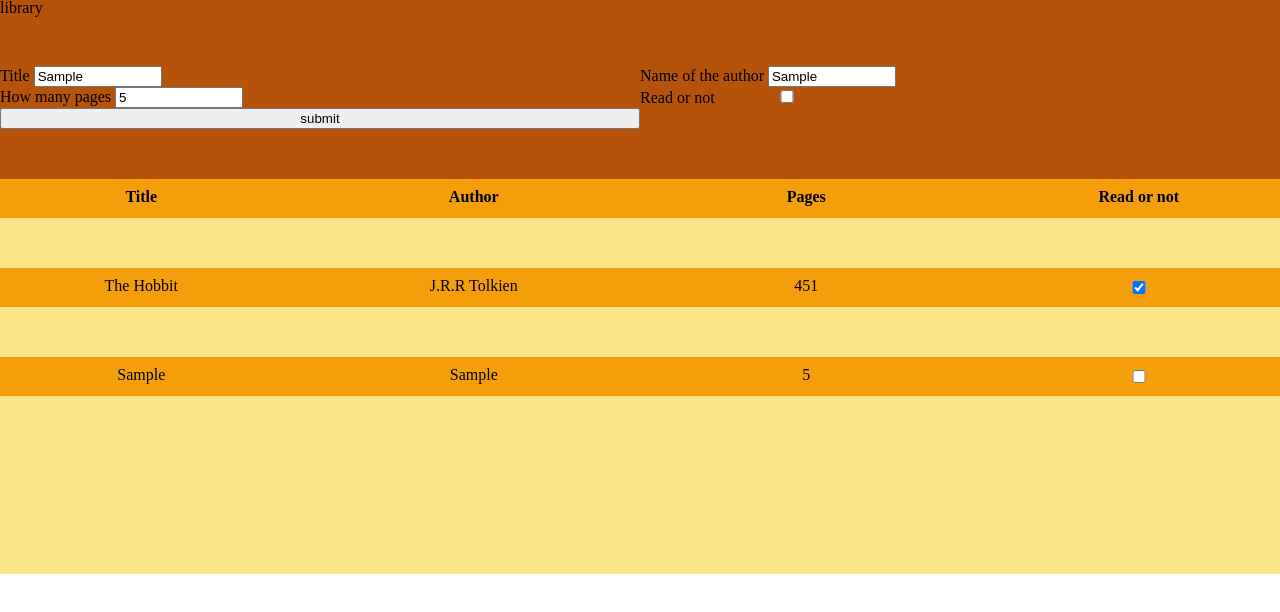
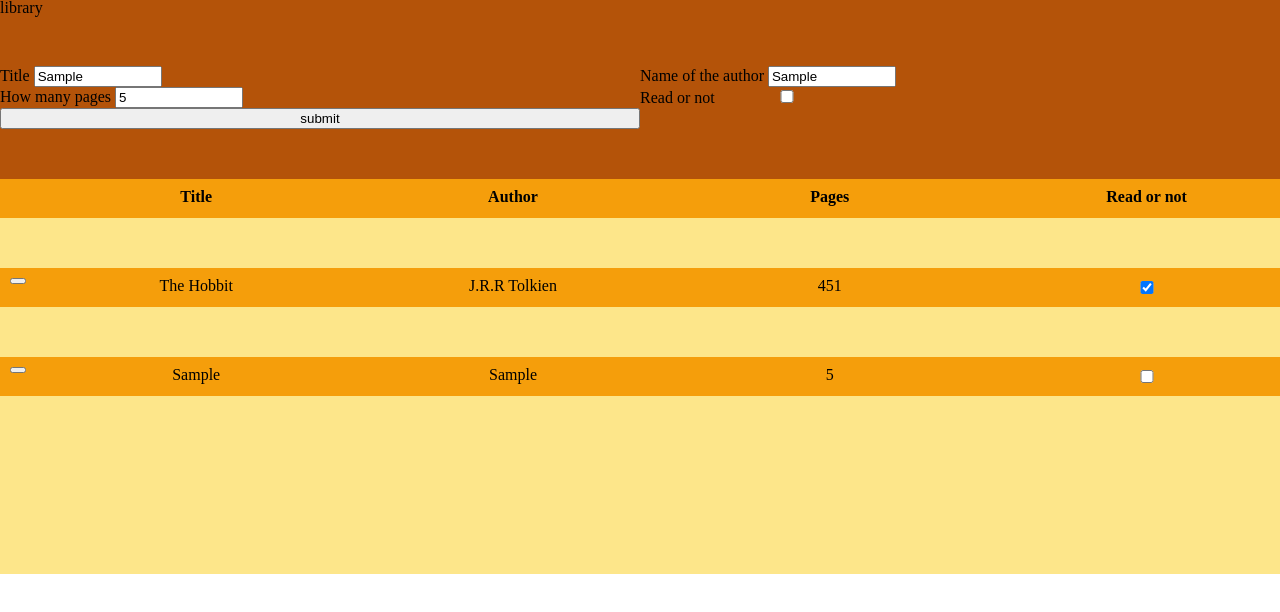
Before and after one commit to noahthemonkey/project-library, a plain HTML site: page index.html in a window 1280 px wide. Both pictures are taken after typing "Sample", "Sample", "5" into the empty fields and a click on the button "submit". Drawn offline with Linux system fonts and the light colour scheme.

Commit message:
Add id to every row dynamically and remove button
Make read or not checkbox checkable
Make it so that when  a book is removed from the library it is
also removed from the myLibrary array
begin working on function that when a user clicks a checkbox
currently in the library. to then change that value in the mylibrary
array

```diff
--- a/index.html
+++ b/index.html
@@ -19,7 +19,7 @@
         </label>
 
         <label for="author">Name of the author
-            <input type="text" name="author" id="author">
+            <input type="text" name="author" id="author" placeholder="J.R.R Tolkien">
         </label>
 
         <label for="pages">How many pages
@@ -37,18 +37,23 @@
 
             <table>
                 <tbody id="addedbooks">
+
                     <tr>
+                        <th></th>
                         <th>Title</th>
                         <th>Author</th>
                         <th>Pages</th>
                         <th>Read or not</th>
                     </tr>
+
                     <tr>
+                        <td><button onclick="removebook(this)"></button></td>
                         <td>The Hobbit</td>
                         <td>J.R.R Tolkien</td>
                         <td>451</td>
                         <td><input type="checkbox" checked="true"></td>
                     </tr>
+
                 </tbody>
             </table>
 
--- a/myscript.js
+++ b/myscript.js
@@ -7,32 +7,55 @@ function Book(title, author, pages, read) {
 	this.author = author
 	this.pages = pages
 	this.read = read
-  this.info = function addBookToLibrary() {
+	this.info = function logBook() {
 		return this.title + this.author + this.pages + this.read;
 	};
 }
 
-let book1 = new Book("The Hobbit", "J.R.R Tolkien", 275, "read")
-let book2 = new Book("Can't Hurt Me", "David Goggins", 364, "read")
-let book3 = new Book("Mastery", "Robert Greene", 353, "read")
+let book1 = new Book("The Hobbit", "J.R.R Tolkien", 275, true)
+myLibrary.push(book1)
+
 
 console.log(book1.info())
-console.log(book2.info())
-console.log(book3.info())
 
-titleinput = document.getElementById('title')
-authorinput = document.getElementById('author')
-pagesinput = document.getElementById('pages')
-readinput = document.getElementById('read')
 
-const addedbooks = document.getElementById('addedbooks')
+titleinput = document.getElementById('title');
+authorinput = document.getElementById('author');
+pagesinput = document.getElementById('pages');
+readinput = document.getElementById('read');
+
+const addedbooks = document.getElementById('addedbooks');
+let bookx;
+let addrow;
 
 
 function addBookToLibrary() {
-  // do stuff here
+	let bookx = new Book(titleinput.value, authorinput.value, pagesinput.value, readinput.checked)
+	myLibrary.push(bookx)
+	console.log(bookx)
+	console.log(myLibrary)
 
-  var addrow = document.createElement('tr')
+
+
+
+	addrow = document.createElement('tr')
+// this gives each row its own id
+	let addid = document.getElementsByTagName('tr')
+	while (i < addid.length) {
+		addid = addid[i]
+		addrow.setAttribute("class", "row_" + i);
+		i++;
+	}
+
 	addedbooks.appendChild(addrow)
+
+// This removes the row that the button that is being pressesd is in.
+	let removerow2 = document.createElement('button')
+  let removerow1 = document.createElement('td')
+	removerow2.setAttribute('onclick', 'removebook(this)')
+  removerow1.appendChild(removerow2)
+	addrow.appendChild(removerow1)
+
 	var addtitle = document.createElement('td')
 	addtitle.textContent = titleinput.value
 	addrow.appendChild(addtitle)
@@ -45,6 +68,7 @@ function addBookToLibrary() {
 
 	var addread = document.createElement('td')
 
+
 	if (readinput.checked == true) {
 		var addreadbtn = document.createElement('input')
 		addreadbtn.setAttribute('type', 'checkbox')
@@ -55,10 +79,43 @@ function addBookToLibrary() {
 		addreadbtn.setAttribute('type', 'checkbox')
 	}
 
+addreadbtn.setAttribute('onclick', 'readornot(this)')
 
 	addread.appendChild(addreadbtn)
+
 	addrow.appendChild(addread)
+
 	return
 
 
 }
+
+var tablerow = addedbooks.getElementsByTagName("tr");
+let i = 0;
+while (i < tablerow.length) {
+	tablerow = tablerow[i]
+	tablerow.setAttribute("class", "row_" + i);
+	i++;
+}
+console.log(i)
+
+// when the read or not button is pressed the object will change in myLibrary
+function readornot(readclicked){
+   var thisread = readclicked
+
+   console.log(thisread)
+
+
+}
+
+
+
+// removes the book from the library when pressed
+function removebook(rowclicked) {
+	var thisrow = rowclicked;
+	thisrow.parentNode.parentNode.remove()
+
+  myLibrary = myLibrary.filter(({title}) => !title.includes(titleinput.value))
+  console.log(myLibrary)
+
+}
--- a/style.css
+++ b/style.css
@@ -78,7 +78,7 @@ tbody {
 }
 tr {
     display: grid;
-    grid-template-columns: 1fr 1fr 1fr 1fr;
+    grid-template-columns: 1vw 1fr 1fr 1fr 1fr;
     gap: 50px;
     background-color: #f59e0b ;
 }
```
Lines whose indentation alone changed are shown as unchanged.
